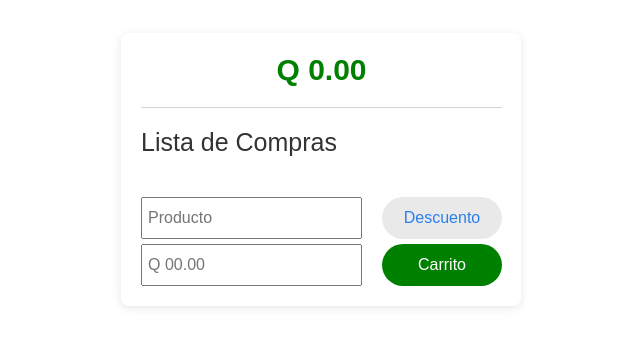
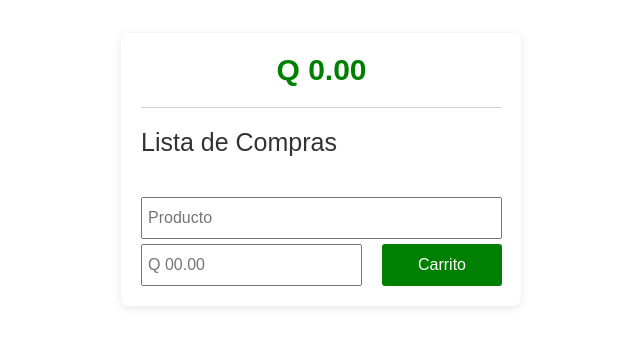
Before and after one commit to ROCKEMMA/Market_list, a plain HTML site: page index.html in a window 1280 px wide. Shown: the part 231-578 px from the top of the page, without its empty margins (319-959 px from the left). Drawn offline with Linux system fonts and the light colour scheme.

Commit message:
Se modifica el diseño del formulario y actualiza los decimales del total

```diff
--- a/components/header/html_header.js
+++ b/components/header/html_header.js
@@ -3,7 +3,7 @@ const htmlHeader = (total)=> {
 
     const span = document.createElement('span');
     span.className = "total";
-    span.textContent = `Q ${total}.00`;
+    span.textContent = `Q ${total.toFixed(2)}`;
 
     const p = document.createElement('p');
     p.className = "title";
--- a/components/taskForm/html_form.js
+++ b/components/taskForm/html_form.js
@@ -28,12 +28,12 @@ const htmlForm = ()=>{
     button_agregar.id = "agregar-item";
     button_agregar.textContent = "Carrito";
 
-    const button_descuento = document.createElement('button');
+/*     const button_descuento = document.createElement('button');
     button_descuento.id = "agregar-descuento";
-    button_descuento.textContent = "Descuento";
+    button_descuento.textContent = "Descuento"; */
 
     div.appendChild(input_texto);
-    div.appendChild(button_descuento);
+/*     div.appendChild(button_descuento); */
     div.appendChild(input_numero);
     div.appendChild(button_agregar);
 
--- a/components/taskForm/taskForm.css
+++ b/components/taskForm/taskForm.css
@@ -13,17 +13,20 @@
     padding: 1rem 0.5rem;
     font-size: 1.6rem;
 }
-
+#formulario #nuevo-item-texto {
+    grid-column: 1/3;
+}
 #formulario button {
     padding: 5px 10px;
     font-size: 16px;
-    border-radius: 5rem;
+/*     border-radius: 5rem; */
+border-radius: 3px;;
     border: none;
 }
-#formulario #agregar-descuento{
+/* #formulario #agregar-descuento{
     background-color: rgb(233, 233, 233);
     color: rgb(43, 127, 236);
-}
+} */
 #formulario #agregar-item {
     background-color: green;
     color: white;
```
